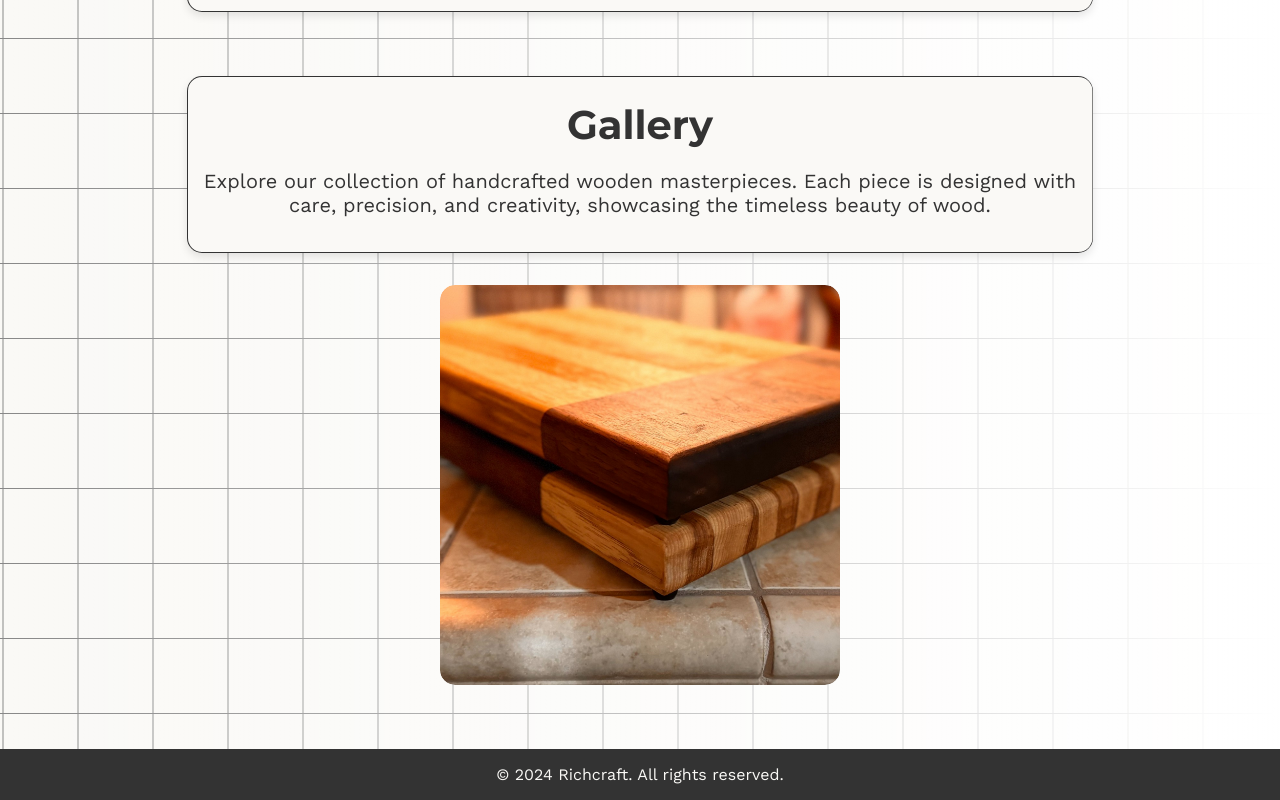
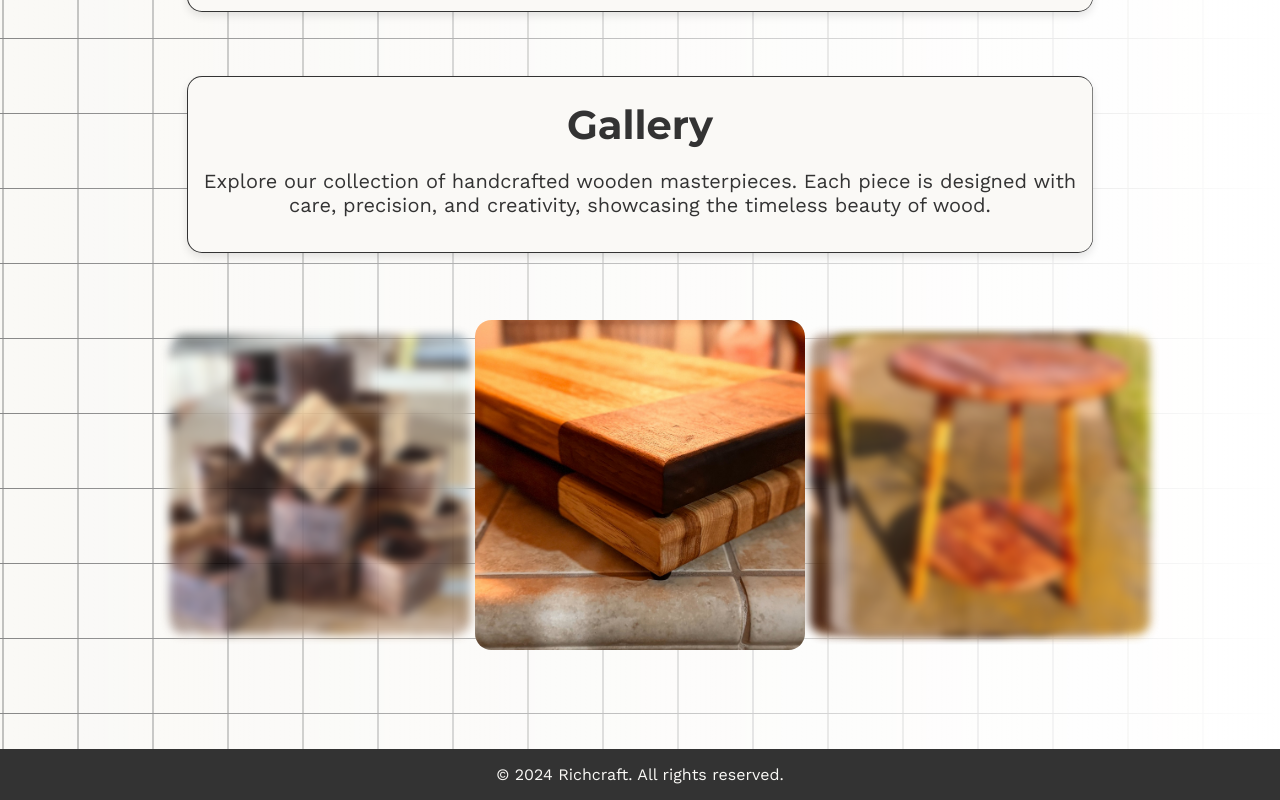
Before and after one commit to AndrewRich10/Richcraft, a React (Vite) app: page / in a window 1280 px wide. Shown: the part 486-1286 px from the top of the page. Built offline with nearby package versions, Linux system fonts and the light colour scheme.

Commit message:
Carousel Changes

```diff
--- a/package.json
+++ b/package.json
@@ -14,6 +14,7 @@
     "@emotion/styled": "^11.14.0",
     "@mui/material": "^6.3.0",
     "@mui/types": "^7.2.20",
+    "@uiw/react-watermark": "^1.0.1",
     "framer-motion": "^11.15.0",
     "react": "^18.3.1",
     "react-bootstrap": "^2.10.7",
--- a/src/app.tsx
+++ b/src/app.tsx
@@ -5,7 +5,6 @@ import Sawblade from './components/sawblade.tsx';
 import Slider from './components/slider.tsx';
 import Logo from "./assets/Richcraft.png";
 import Nav from './components/nav.tsx';
-
 
 const App: React.FC = () => {
   return (
@@ -34,8 +33,8 @@ const App: React.FC = () => {
             <p>Explore our collection of handcrafted wooden masterpieces. Each piece is designed with care, precision, and creativity, showcasing the timeless beauty of wood.</p>
           </Box>
           <Box component="div" className="slider-box">
-            <Slider />
-          </Box>
+             <Slider />
+           </Box>
         </section>
       </main>
       <footer className="footer">
--- a/src/components/slider.css
+++ b/src/components/slider.css
@@ -13,30 +13,72 @@
   padding: 2rem 1rem;
 }
 
+/* Slider Container */
 .slider {
+  position: relative;
   display: flex;
   justify-content: center;
-  user-select: none;
+  align-items: center;
   overflow: hidden;
-  width: 100%; /* Full width by default */
-  max-width: 400px; /* Constrain maximum size */
-  aspect-ratio: 1; /* Always keep the slider square */
-  border-radius: 15px;
-  box-shadow: 0 4px 8px rgba(0, 0, 0, 0.1);
+  width: 100%;
+  max-width: 1200px; /* Adjust as needed */
+  height: 400px; /* Matches square image size */
+  margin: auto;
 }
 
-.slide, .slides {
+/* Slides Wrapper */
+.slides {
+  position: relative;
   display: flex;
-  flex-direction: row;
-  transition: transform 200ms;
-  flex: 0 0 100%;
-  height: 100%; /* Ensure it fills the slider height */
-  width: 100%; /* Ensure it fills the slider width */
-  aspect-ratio: 1; /* Maintain square aspect ratio */
+  justify-content: center;
+  align-items: center;
+  width: 100%;
+  height: 100%;
+}
+
+/* Individual Slide */
+.slide {
+  position: absolute;
+  width: 300px; /* Fixed square size */
+  height: 300px; /* Fixed square size */
+  background-size: cover;
+  background-position: center;
   background-repeat: no-repeat;
-  background-size: cover; /* Fill the entire slide area */
-  background-position: center;
+  transition: transform 0.5s ease, filter 0.5s ease, opacity 0.5s ease;
+  filter: blur(5px); /* Default blur */
+  opacity: 0.9; /* Dim non-active slides */
   border-radius: 15px;
+}
+
+/* Active Slide */
+.slide.active {
+  transform: translateX(0) scale(1.1); /* Centered and slightly larger */
+  filter: blur(0); /* No blur */
+  opacity: 1; /* Fully visible */
+  z-index: 2; /* Ensure it is above others */
+}
+
+/* Passed Slides (Left) */
+.slide.passed {
+  transform: translateX(calc(-100% - var(--index-offset))); /* Space passed slides */
+  z-index: calc(5 - var(--relative-index));
+}
+
+/* Upcoming Slides (Right) */
+.slide.upcoming {
+  transform: translateX(calc(100% + var(--index-offset))); /* Space upcoming slides */
+  z-index: calc(5 + var(--relative-index));
+}
+
+
+/* Maintain square images */
+@media (max-width: 768px) {
+  .slide {
+    flex: 0 0 auto; /* Adjust size for smaller screens */
+  }
+  .slider {
+    aspect-ratio: 1 / 1; /* Make the carousel square */
+  }
 }
 
 @media (hover: none) {
--- a/src/components/slider.tsx
+++ b/src/components/slider.tsx
@@ -7,11 +7,7 @@ import c3 from "../assets/carousel3.png";
 import c4 from "../assets/carousel4.png";
 import c5 from "../assets/carousel5.png";
 
-interface SliderState {
-  currentStep: number;
-}
-
-class Slider extends Component<{}, SliderState> {
+class Slider extends Component<{}, { currentStep: number }> {
   private autoSlideInterval: NodeJS.Timeout | null;
 
   constructor(props: {}) {
@@ -25,47 +21,54 @@ class Slider extends Component<{}, SliderState> {
   }
 
   componentDidMount() {
-    // Start auto-slide
     this.startAutoSlide();
   }
 
   componentWillUnmount() {
-    // Clear auto-slide interval
     if (this.autoSlideInterval) {
       clearInterval(this.autoSlideInterval);
     }
   }
 
   startAutoSlide = () => {
-    const photos = [c1, c2, c3, c4, c5];
-
     this.autoSlideInterval = setInterval(() => {
       this.setState((prevState) => ({
-        currentStep: (prevState.currentStep + 1) % photos.length, // Loop around
+        currentStep: (prevState.currentStep + 1) % this.photos.length, // Loop through slides
       }));
-    }, 3000); // Slide every 3 seconds
+    }, 3000); // Change slide every 3 seconds
   };
 
+  photos = [c1, c2, c3, c4, c5]; // Slider images
+
   render() {
-    const photos = [c1, c2, c3, c4, c5];
     const { currentStep } = this.state;
 
     return (
       <div className="slider">
-        <div
-          className="slides"
-          style={{
-            transform: `translateX(${currentStep * -100}%)`,
-            transition: "transform 0.5s ease-out", // Smooth transition
-          }}
-        >
-          {photos.map((photo, idx) => (
-            <div
-              key={idx}
-              className="slide"
-              style={{ backgroundImage: `url('${photo}')` }}
-            />
-          ))}
+        <div className="slides">
+          {this.photos.map((photo, idx) => {
+            let positionClass = "";
+            let indexOffset = Math.abs(idx - currentStep) * 20; // Dynamic offset
+
+            if (idx === currentStep) {
+              positionClass = "active"; // Center image
+            } else if (idx < currentStep) {
+              positionClass = "passed"; // Left (blurred)
+            } else {
+              positionClass = "upcoming"; // Right (blurred)
+            }
+
+            return (
+              <div
+                key={idx}
+                className={`slide ${positionClass}`}
+                style={{
+                  backgroundImage: `url('${photo}')`,
+                  "--index-offset": `${indexOffset}px` as React.CSSProperties["--index-offset"],
+                }}
+              />
+            );
+          })}
         </div>
       </div>
     );
```
Also changed, not shown: 1 other file (tests, documents, lock files or other folders).
